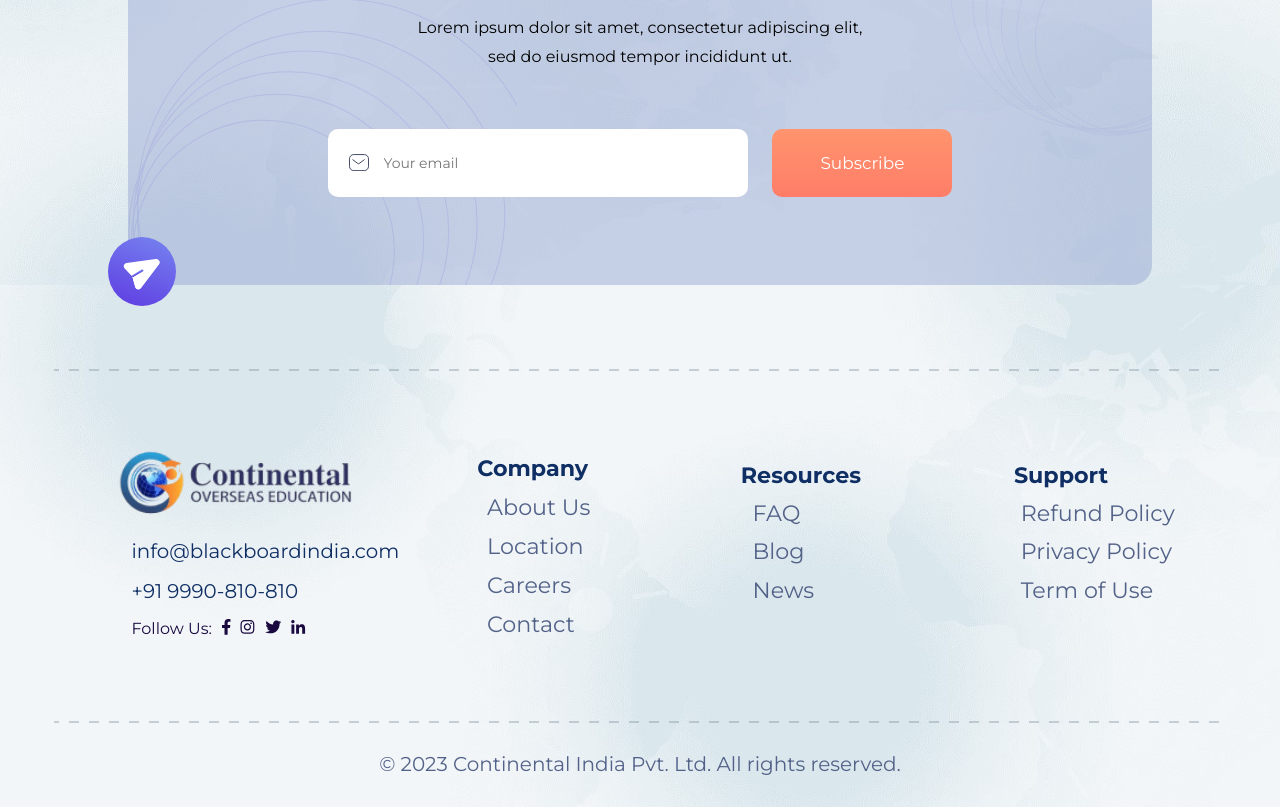
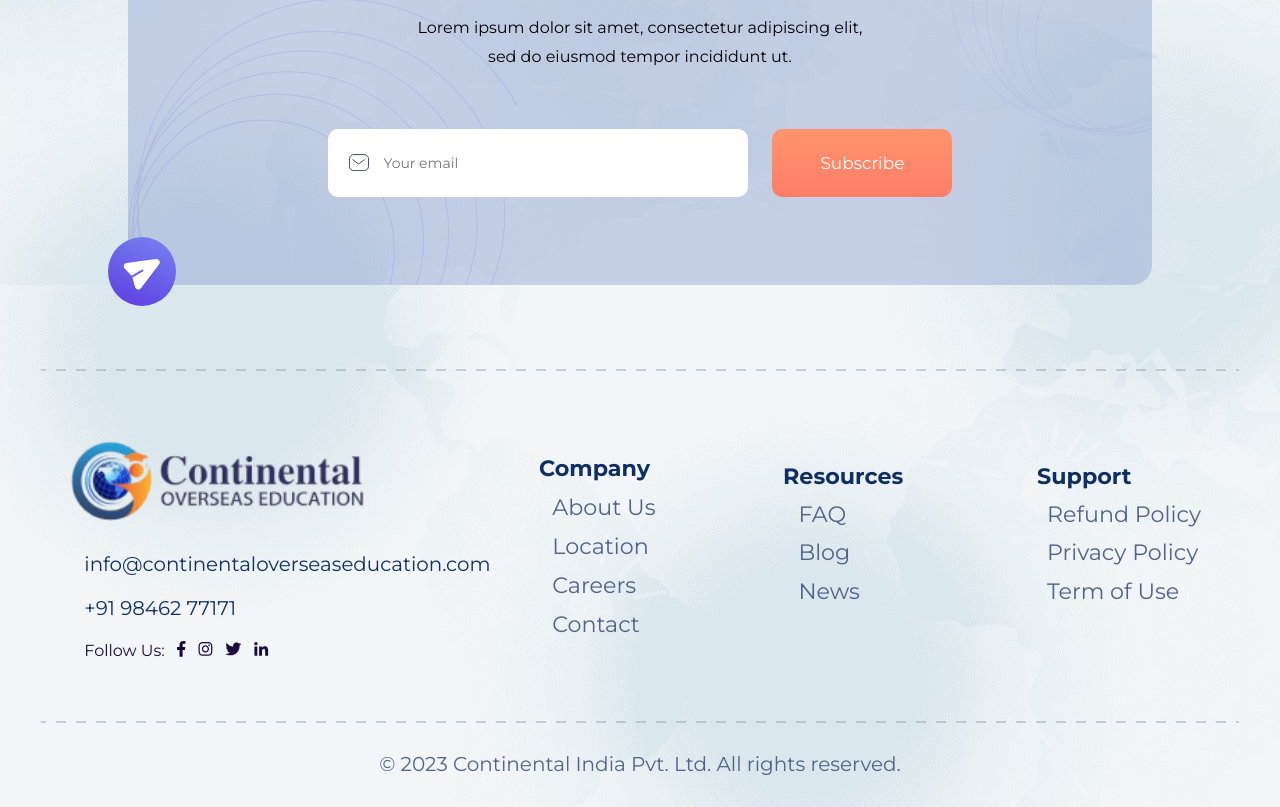
Before and after one commit to amal-tapclone/continental_ui, a React (Create React App) app: page / in a window 1280 px wide. Shown: the part 5076-5883 px from the top of the page. Built offline with nearby package versions, Linux system fonts and the light colour scheme.

Commit message:
footer-css-corrections

```diff
--- a/src/Components/Footer/Footer.css
+++ b/src/Components/Footer/Footer.css
@@ -12,7 +12,7 @@ footer .footer-container {
   width: 88%;
   height: 23rem;
   display: grid;
-  grid-template-columns: 1.2fr repeat(3, 1fr);
+  grid-template-columns: 1.6fr repeat(3, 1fr);
   position: relative;
 }
 
@@ -149,3 +149,20 @@ footer .credits {
   font-weight: 400;
   font-family: "Montserrat", sans-serif;
 }
+
+@media (max-width: 1373px) {
+  footer .footer-container {
+    width: 90%;
+  }
+
+  .footer-container .logo {
+    margin-bottom: 0;
+    align-items: start;
+  }
+
+  .logo .info_link,
+  .phone,
+  .follow_us h4 {
+    margin-left: 5%;
+  }
+}
--- a/src/Components/Footer/Footer.jsx
+++ b/src/Components/Footer/Footer.jsx
@@ -12,8 +12,8 @@ const Footer = () => {
       <div className="footer-container ">
         <div className="logo ">
           <img className="contint_logo" src={logo} alt="logo" />
-          <p className="info_link">info@blackboardindia.com</p>
-          <p className="phone">+91 9990-810-810</p>
+          <p className="info_link">info@continentaloverseaseducation.com</p>
+          <p className="phone">+91 98462 77171</p>
           <div className="follow_us ">
             <h4>Follow Us:</h4>
             <a href="#">
```
